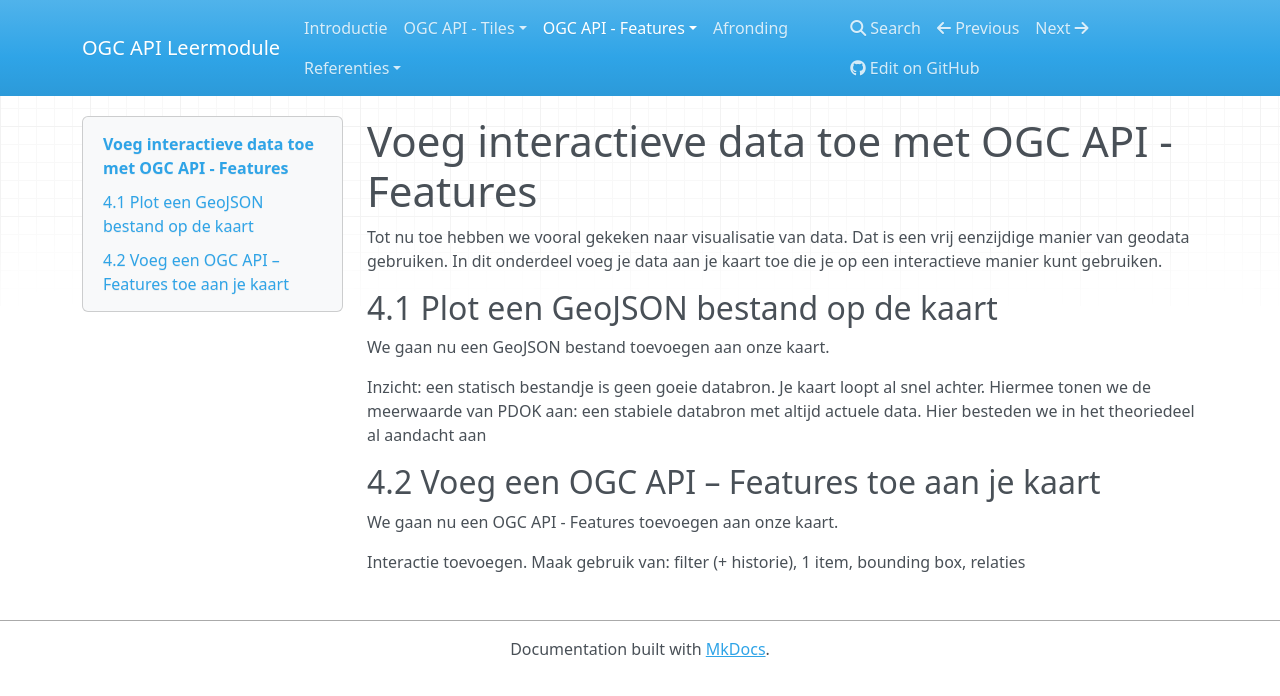
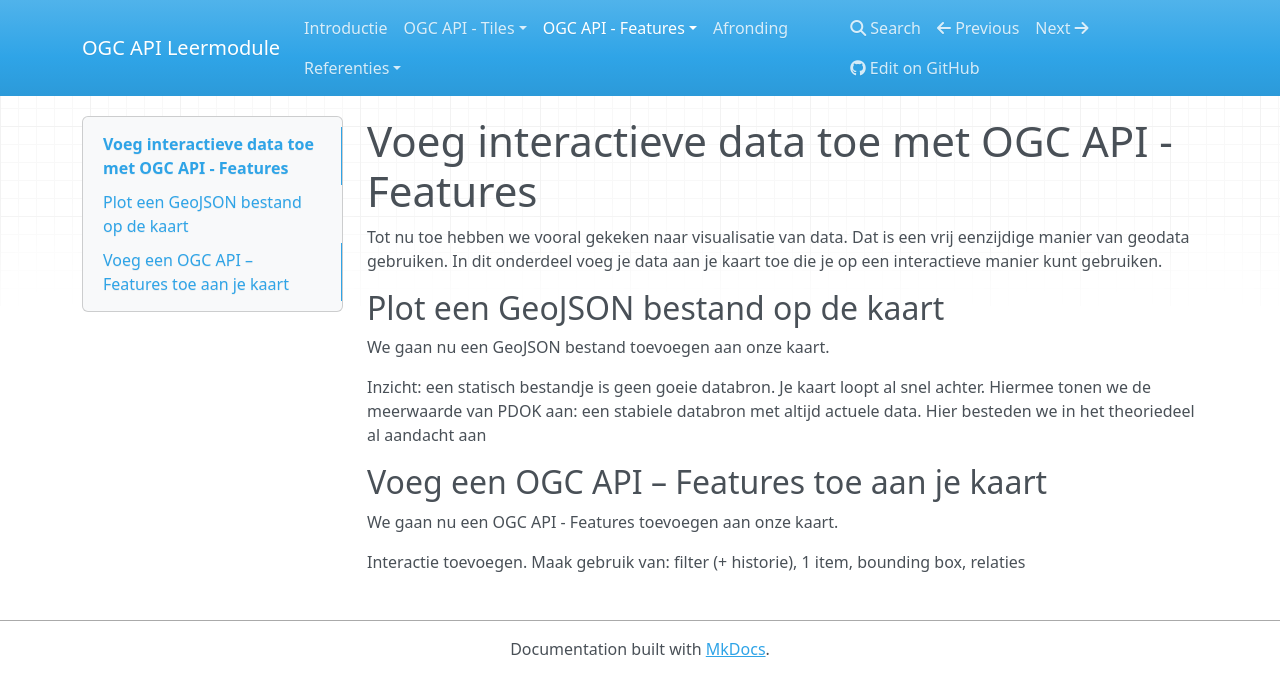
Before and after one commit to PDOK/leermodule-ogc-api, an MkDocs documentation site: the page built from docs/features/Voeg interactieve data toe met OGC API - Features.md, in a window 1280 px wide. Shown: the top 696 px of the page. Built offline with MkDocs 1.6.1, drawn with Linux system fonts in a browser that asks for light colours; nearby versions of some CDN libraries.

Commit message:
Nummers verwijderd OGC API Features

```diff
--- a/docs/features/Voeg interactieve data toe met OGC API - Features.md
+++ b/docs/features/Voeg interactieve data toe met OGC API - Features.md
@@ -1,12 +1,12 @@
 # Voeg interactieve data toe met OGC API - Features
 Tot nu toe hebben we vooral gekeken naar visualisatie van data. Dat is een vrij eenzijdige manier van geodata gebruiken. In dit onderdeel voeg je data aan je kaart toe die je op een interactieve manier kunt gebruiken.
 
-## 4.1 Plot een GeoJSON bestand op de kaart
+## Plot een GeoJSON bestand op de kaart
 We gaan nu een GeoJSON bestand toevoegen aan onze kaart.
 
 Inzicht: een statisch bestandje is geen goeie databron. Je kaart loopt al snel achter. Hiermee tonen we de meerwaarde van PDOK aan: een stabiele databron met altijd actuele data. Hier besteden we in het theoriedeel al aandacht aan
 
-## 4.2 Voeg een OGC API – Features toe aan je kaart
+## Voeg een OGC API – Features toe aan je kaart
 We gaan nu een OGC API - Features toevoegen aan onze kaart.
 
 Interactie toevoegen. Maak gebruik van: filter (+ historie), 1 item, bounding box, relaties
```
